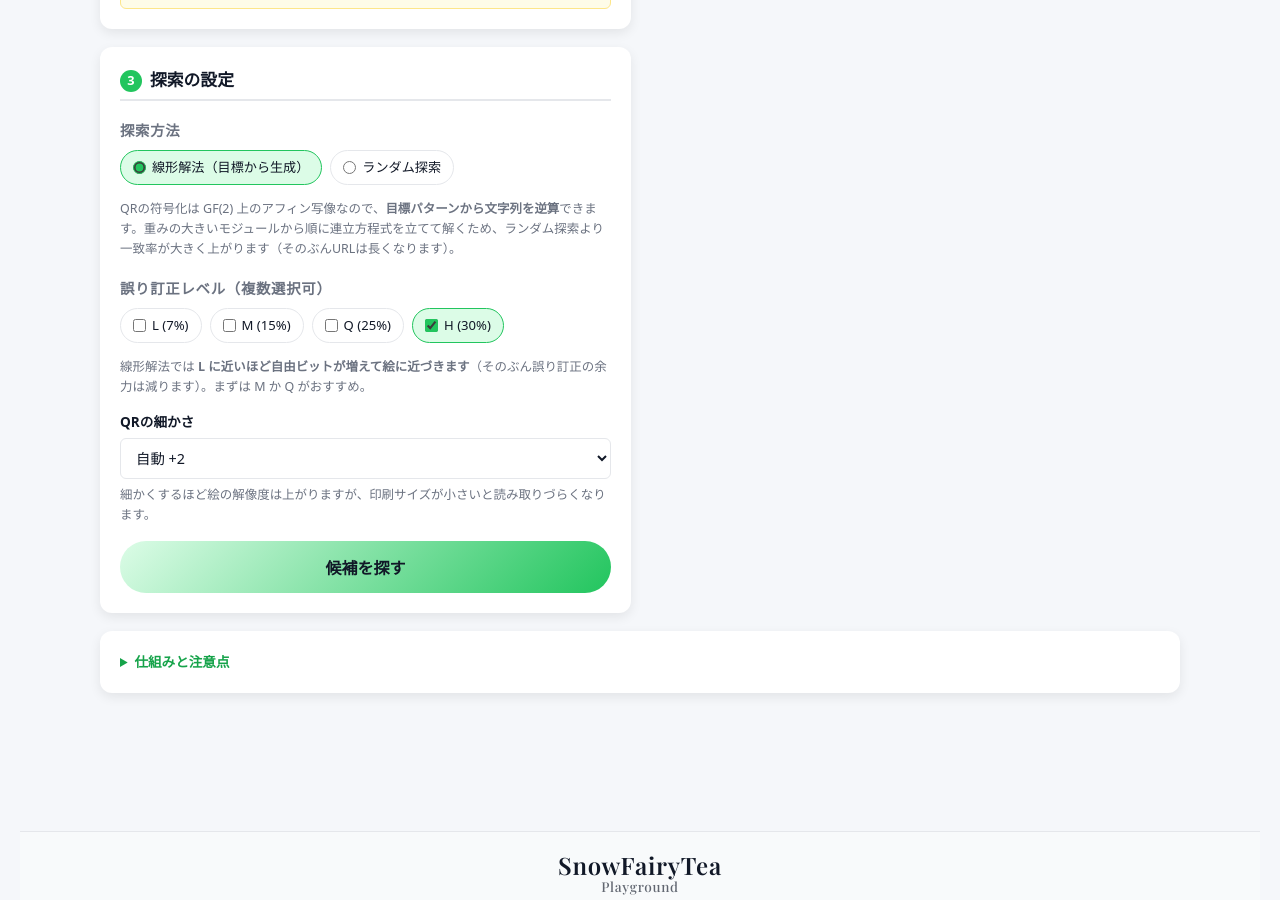
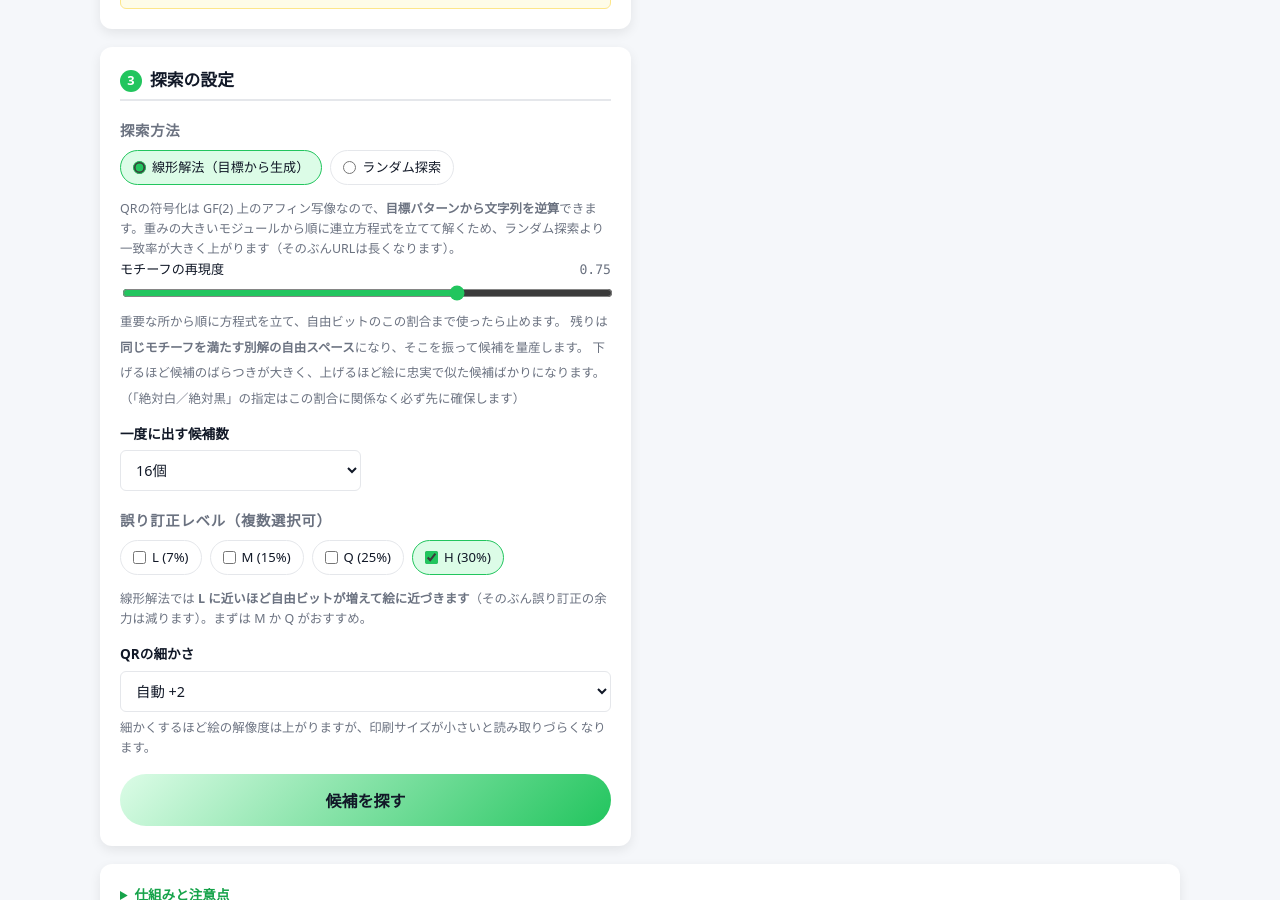
Before and after one commit to SnowFairyTea/playground, a Jekyll site: the page built from apps/image-qr-studio/index.html, in a window 1280 px wide and 900 px high, scrolled down 2270 px. Built offline with Jekyll 4.4.1, drawn with Linux system fonts in a browser that asks for light colours.

Commit message:
feat: 自由スペースを残して候補を量産できるようにする
②は完全一致を目指す工程ではない、という指摘を反映。重要な所だけを方程式にして
途中で止めれば、残りは「同じモチーフを満たす別解の集合」＝必須文字列とも整合した
自由スペースとして残る。そこを振って候補を量産し、好きなものを選べるようにした。

- 消去を「自由ビットの一定割合まで」で打ち切る「モチーフの再現度」スライダーを追加。
  下げるほど自由スペースが広がり候補のばらつきが増える（既定0.75）。
  「絶対白／絶対黒」の指定は割合に関係なく必ず先に確保する
- 消去結果をキャッシュし、後退代入だけで候補を作る sampleCandidates を追加。
  自由変数を1候補ごとに引き直すので、8マスク×乱数で好きなだけ生成できる
- 「一度に出す候補数」（8/16/32/64）と「別の候補を出す」ボタンを追加。
  振り直しは消去をやり直さないため一瞬（表示待ちは読み取り検証のぶんのみ）
- 最初の8個は自由変数を0にした基準解（＝最も絵に忠実）を8マスク分、以降は乱択

検証: 再現度0.75で方程式131本を固定・44ビットが自由（2^44通りの別解）、
候補16個すべて相異なる文字列で読取OK・余力使用0%。同じマスク内では
「絶対白／絶対黒」の達成率が全候補で完全に一致することを確認。

Co-Authored-By: Claude Opus 5 <noreply@anthropic.com>
Claude-Session: https://claude.ai/code/session_01JTZDprorck8RenaQryRnZk

```diff
--- a/apps/image-qr-studio/index.html
+++ b/apps/image-qr-studio/index.html
@@ -332,6 +332,33 @@ permalink: /apps/image-qr-studio/
           <label class="chip"><input type="radio" name="method" value="mc">ランダム探索</label>
         </div>
         <p class="hint" id="methodHint"></p>
+
+        <div id="solveOnlyOpts">
+          <div class="slider-row">
+            <label for="lock">モチーフの再現度 <span id="lockV">0.75</span></label>
+            <input type="range" id="lock" min="0.2" max="1" step="0.05" value="0.75">
+            <span class="hint" style="grid-column:1/-1">
+              重要な所から順に方程式を立て、自由ビットのこの割合まで使ったら止めます。
+              残りは<b>同じモチーフを満たす別解の自由スペース</b>になり、そこを振って候補を量産します。
+              下げるほど候補のばらつきが大きく、上げるほど絵に忠実で似た候補ばかりになります。
+              （「絶対白／絶対黒」の指定はこの割合に関係なく必ず先に確保します）
+            </span>
+          </div>
+          <div class="row">
+            <div>
+              <label class="field" for="candCount">一度に出す候補数</label>
+              <select id="candCount">
+                <option value="8">8個</option>
+                <option value="16" selected>16個</option>
+                <option value="32">32個</option>
+                <option value="64">64個</option>
+              </select>
+            </div>
+            <div style="display:flex;align-items:flex-end">
+              <button class="btn sub" id="rollBtn" style="display:none;width:100%">別の候補を出す</button>
+            </div>
+          </div>
+        </div>
 
         <h3>誤り訂正レベル（複数選択可）</h3>
         <div class="chips mb" id="eccChips">
@@ -1320,12 +1348,21 @@ permalink: /apps/image-qr-studio/
     for (let i = 0; i < n; i++) if (!fm[i]) order.push(i);
     order.sort((a, b) => prio[b] - prio[a]);
 
+    // 方程式を全部埋めてしまうと解が1つに定まる。大事な所だけを式にして途中で止めれば、
+    // 残りは「同じモチーフを満たす別解の集合」＝自由スペースとして残り、そこを振れば
+    // 大事な所が揃ったまま見た目だけ違う候補をいくらでも作れる。
+    const maxEq = Math.max(1, Math.round(k * lock));
+    let forcedDone = false, rankAfterForced = 0;
     const pivotRow = new Array(k).fill(null);
     const pivotRhs = new Int32Array(k);     // 8マスク分の右辺をビットで持つ
     const pivotCols = [];
     const row = new Uint32Array(words);
     for (let oi = 0; oi < order.length && pivotCols.length < k; oi++) {
       const i = order[oi];
+      if (!forcedDone && !tgt.mark[i]) {     // 「絶対白／絶対黒」はここまで。以降は上限で打ち切る
+        forcedDone = true; rankAfterForced = pivotCols.length;
+      }
+      if (forcedDone && pivotCols.length >= Math.max(rankAfterForced, maxEq)) break;
       row.set(rows.subarray(i * words, i * words + words));
       let rhs = 0;
       for (let m = 0; m < 8; m++) if (tgt.bit[i] ^ (M0[m][i] ? 1 : 0)) rhs |= 1 << m;
@@ -1354,19 +1391,38 @@ permalink: /apps/image-qr-studio/
       }
     }
 
-    // 後退代入 → 文字列 → 候補（マスク8種ぶん）
-    const cols = pivotCols.slice().sort((a, b) => b - a);
+    const isPivot = new Uint8Array(k);
+    pivotCols.forEach((c) => { isPivot[c] = 1; });
+    const freeCols = [];
+    for (let c = 0; c < k; c++) if (!isPivot[c]) freeCols.push(c);
+    return {
+      tpl, ecc, version, L, k, words, ctl,
+      pivotRow, pivotRhs,
+      order: pivotCols.slice().sort((a, b) => b - a),   // 後退代入は列の大きい順
+      freeCols, rank: pivotCols.length
+    };
+  }
+
+  /* 残った自由度をランダムに振って候補を作る。
+     消去はやり直さないので、何度でも一瞬で振り直せる。 */
+  function sampleCandidates(el, count) {
     const out = [];
-    for (let m = 0; m < 8; m++) {
-      const x = new Uint32Array(words);
-      for (const c of cols) {
-        const pr = pivotRow[c];
+    for (let idx = 0; idx < count; idx++) {
+      const m = idx % 8;
+      // 最初の8個は自由変数を全部0にした基準解（＝いちばん絵に忠実）を8マスク分。
+      // それ以降は1個ごとに自由スペースを引き直す。
+      const seed = new Uint32Array(el.words);
+      if (idx >= 8) for (const c of el.freeCols) if (Math.random() < 0.5) seed[c >> 5] |= 1 << (c & 31);
+      {
+        const x = Uint32Array.from(seed);
+        for (const c of el.order) {                     // 後退代入（自由変数はseedのまま）
+          const pr = el.pivotRow[c];
           let par = 0;
-        for (let t = 0; t < words; t++) par ^= parity32(pr[t] & x[t]);
-        if (((pivotRhs[c] >> m) & 1) ^ par) x[c >> 5] |= 1 << (c & 31);
+          for (let t = 0; t < el.words; t++) par ^= parity32(pr[t] & x[t]);
+          if (((el.pivotRhs[c] >> m) & 1) ^ par) x[c >> 5] |= 1 << (c & 31);
         }
         let free = "";
-      for (let p = 0; p < L; p++) {
+        for (let p = 0; p < el.L; p++) {
           let v = SOLVE_BASE;
           for (let b = 0; b < NBITS; b++) {
             const c = p * NBITS + b;
@@ -1393,36 +1451,53 @@ permalink: /apps/image-qr-studio/
 
     beginRun();
     const t0 = performance.now();
-    let all = [];
-    let info = null;
+    const lock = +$("lock").value;
+    const els = [];
     for (let ei = 0; ei < eccList.length; ei++) {
       const ecc = eccList[ei];
       const span = 1 / eccList.length;
-      const res = await solveForEcc(tpl, ecc, version, async (frac, label) => {
+      const el = await solveForEcc(tpl, ecc, version, lock, async (frac, label) => {
         $("barFill").style.width = Math.round((ei * span + frac * span) * 100) + "%";
         $("progText").textContent = "ECC " + ecc + "：" + label;
-        $("progScore").textContent = all.length ? "最高一致率 " + (all[0].score * 100).toFixed(1) + "%" : "";
         await yieldNow();
       });
-      if (res === null) break;                 // 中断
-      all = all.concat(res).sort((a, b) => b.score - a.score);
-      if (res.length && !info) info = res[0].solved;
-      $("progScore").textContent = "最高一致率 " + (all[0].score * 100).toFixed(1) + "%";
+      if (el === null) break;                  // 中断
+      els.push(el);
       await yieldNow();
     }
-
+    state.els = els;                           // 振り直し用にとっておく
     const sec = ((performance.now() - t0) / 1000).toFixed(1);
     endRun();
+    if (!els.length) { finishSearch([], [], "候補を作れませんでした"); return; }
+    rollCandidates("線形解法 完了（" + sec + "秒 / ");
+  }
+
+  /* 自由スペースを振り直して候補を作る（消去はやり直さないので一瞬） */
+  function rollCandidates(prefix) {
+    const els = state.els || [];
+    if (!els.length) { showToast("先に候補を作ってください", false); return; }
+    const count = +$("candCount").value;
+    const per = Math.max(1, Math.round(count / els.length));
+    let all = [];
+    els.forEach((el) => { all = all.concat(sampleCandidates(el, per)); });
+    all.sort((a, b) => b.score - a.score);
+    const info = all[0].solved;
+    $("rollBtn").style.display = "";
     finishSearch(all, [],
-      "線形解法 完了（" + sec + "秒 / 型番 " + state.version + "・" + state.size + "×" + state.size + " モジュール" +
-      (info ? " / 自由部分 " + info.L + "文字＝" + info.bits + "ビット、うち " + info.rank + " 本の方程式を厳密に一致" +
-        " / 動かせるモジュール " + info.ctl.allOk + "／" + info.ctl.all : "") +
+      (prefix || "振り直し（") + "型番 " + state.version + "・" + state.size + "×" + state.size + " モジュール" +
+      " / 自由部分 " + info.L + "文字＝" + info.bits + "ビット" +
+      " / 方程式 " + info.rank + " 本を固定、残り " + info.free + " ビットが自由（" +
+      (info.free > 30 ? "10億通り以上" : Math.pow(2, info.free).toLocaleString() + "通り") + "の別解）" +
+      " / 動かせるモジュール " + info.ctl.allOk + "／" + info.ctl.all +
       (state.abort ? " / 中断" : "") + "）");
   }
+
 
   /* ---- モード切り替えのUI ---- */
   function syncMethod() {
     const solve = currentMethod() === "solve";
+    $("solveOnlyOpts").style.display = solve ? "" : "none";
+    if (!solve) $("rollBtn").style.display = "none";
     $("solveOnlyNote").style.display = solve ? "" : "none";
     $("randomOnlyChars").style.display = solve ? "none" : "";
     $("randomOnlyTries").style.display = solve ? "none" : "";
```
Also changed, not shown: other parts of apps/image-qr-studio/index.html (+13 -7 lines). Lines whose indentation alone changed are shown as unchanged.
